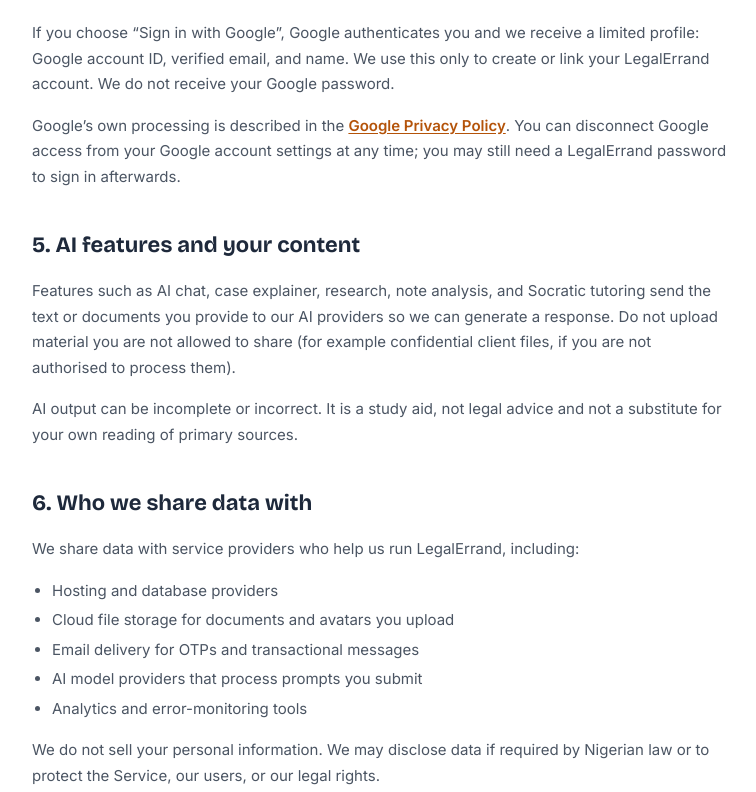
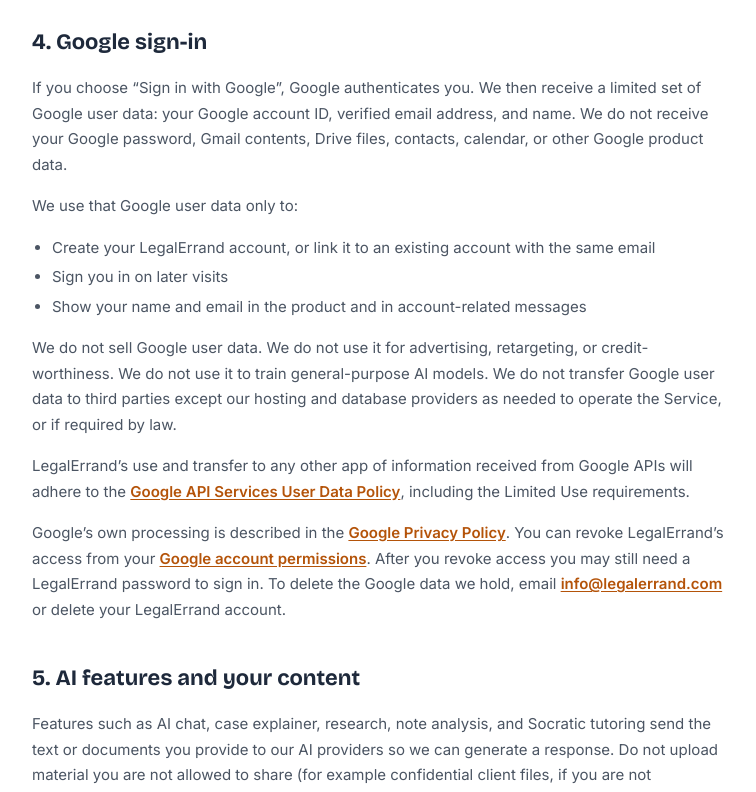
Before and after one commit to LegalErrand/legal-errand-web-app, a Next.js app: page /privacy in a window 1280 px wide. Shown: the part 2147-2939 px from the top of the page, without its empty margins (260-1016 px from the left). Built offline with nearby package versions, Linux system fonts and the light colour scheme; no server answers.

Commit message:
Fix production build and publish a Google-ready privacy policy.
The Google button lacked a client boundary, which failed every Vercel deploy and left /privacy as a 404.

```diff
--- a/next.config.ts
+++ b/next.config.ts
@@ -13,6 +13,12 @@
   silent: true,
   org: process.env.SENTRY_ORG,
   project: process.env.SENTRY_PROJECT,
+  sourcemaps: {
+    disable: !process.env.SENTRY_AUTH_TOKEN,
+  },
+  errorHandler: (err) => {
+    console.warn(err);
+  },
   webpack: {
     treeshake: {
       removeDebugLogging: true,
--- a/package.json
+++ b/package.json
@@ -2,10 +2,16 @@
   "name": "legalerrand-web-app",
   "version": "0.1.0",
   "private": true,
+  "allowScripts": {
+    "@parcel/watcher": true,
+    "@sentry/cli": true,
+    "sharp": true
+  },
   "scripts": {
     "dev": "next dev",
     "build": "next build",
     "start": "next start",
+    "validate": "npm run build",
     "prepare": "husky",
     "format": "prettier --write .",
     "format:check": "prettier --check ."
--- a/src/app/(auth)/login/page.tsx
+++ b/src/app/(auth)/login/page.tsx
@@ -13,7 +13,7 @@
   pickAccessTokenFromPayload,
   getValidAccessToken,
 } from '@/lib';
-import { GoogleAuthButton } from '@/components';
+import GoogleAuthButton from '@/components/GoogleAuthButton';
 import styles from './page.module.scss';
 
 export default function LoginPage() {
--- a/src/app/(auth)/signup/page.tsx
+++ b/src/app/(auth)/signup/page.tsx
@@ -12,7 +12,7 @@
   setSessionProfile,
   validateSignupFields,
 } from '@/lib';
-import { GoogleAuthButton } from '@/components';
+import GoogleAuthButton from '@/components/GoogleAuthButton';
 import styles from './page.module.scss';
 
 type AccountType = 'undergraduate' | 'law-school';
--- a/src/app/(legal)/privacy/page.tsx
+++ b/src/app/(legal)/privacy/page.tsx
@@ -1,6 +1,8 @@
 import type { Metadata } from 'next';
 import Link from 'next/link';
 import styles from '../legal.module.scss';
+
+export const dynamic = 'force-static';
 
 export const metadata: Metadata = {
   title: 'Privacy Policy',
@@ -75,9 +77,13 @@
       <section className={styles.section} id="collect">
         <h2>2. Information we collect</h2>
         <h3>Account and profile</h3>
-        <p>When you register or complete your profile we may collect:</p>
+        <p>When you register, sign in, or complete your profile we may collect:</p>
         <ul>
           <li>Name, email address, and password (stored as a one-way hash)</li>
+          <li>
+            If you use Google sign-in: your Google account ID, verified email address, and name, as
+            provided by Google
+          </li>
           <li>Account type (undergraduate or law school student)</li>
           <li>
             Optional profile details such as school, country, city, phone number, username, and
@@ -125,17 +131,54 @@
       <section className={styles.section} id="google">
         <h2>4. Google sign-in</h2>
         <p>
-          If you choose “Sign in with Google”, Google authenticates you and we receive a limited
-          profile: Google account ID, verified email, and name. We use this only to create or link
-          your LegalErrand account. We do not receive your Google password.
+          If you choose “Sign in with Google”, Google authenticates you. We then receive a limited
+          set of Google user data: your Google account ID, verified email address, and name. We do
+          not receive your Google password, Gmail contents, Drive files, contacts, calendar, or
+          other Google product data.
+        </p>
+        <p>We use that Google user data only to:</p>
+        <ul>
+          <li>
+            Create your LegalErrand account, or link it to an existing account with the same email
+          </li>
+          <li>Sign you in on later visits</li>
+          <li>Show your name and email in the product and in account-related messages</li>
+        </ul>
+        <p>
+          We do not sell Google user data. We do not use it for advertising, retargeting, or
+          credit-worthiness. We do not use it to train general-purpose AI models. We do not transfer
+          Google user data to third parties except our hosting and database providers as needed to
+          operate the Service, or if required by law.
+        </p>
+        <p>
+          LegalErrand’s use and transfer to any other app of information received from Google APIs
+          will adhere to the{' '}
+          <a
+            href="https://developers.google.com/terms/api-services-user-data-policy"
+            rel="noopener noreferrer"
+            target="_blank"
+          >
+            Google API Services User Data Policy
+          </a>
+          , including the Limited Use requirements.
         </p>
         <p>
           Google’s own processing is described in the{' '}
           <a href="https://policies.google.com/privacy" rel="noopener noreferrer" target="_blank">
             Google Privacy Policy
           </a>
-          . You can disconnect Google access from your Google account settings at any time; you may
-          still need a LegalErrand password to sign in afterwards.
+          . You can revoke LegalErrand’s access from your{' '}
+          <a
+            href="https://myaccount.google.com/permissions"
+            rel="noopener noreferrer"
+            target="_blank"
+          >
+            Google account permissions
+          </a>
+          . After you revoke access you may still need a LegalErrand password to sign in. To delete
+          the Google data we hold, email{' '}
+          <a href="mailto:info@legalerrand.com">info@legalerrand.com</a> or delete your LegalErrand
+          account.
         </p>
       </section>
 
@@ -164,8 +207,9 @@
           <li>Analytics and error-monitoring tools</li>
         </ul>
         <p>
-          We do not sell your personal information. We may disclose data if required by Nigerian law
-          or to protect the Service, our users, or our legal rights.
+          We do not sell your personal information, including information received from Google. We
+          may disclose data if required by Nigerian law or to protect the Service, our users, or our
+          legal rights.
         </p>
       </section>
 
--- a/src/app/(legal)/terms-of-use/page.tsx
+++ b/src/app/(legal)/terms-of-use/page.tsx
@@ -1,6 +1,8 @@
 import type { Metadata } from 'next';
 import Link from 'next/link';
 import styles from '../legal.module.scss';
+
+export const dynamic = 'force-static';
 
 export const metadata: Metadata = {
   title: 'Terms of Use',
--- a/src/components/GoogleAuthButton/index.tsx
+++ b/src/components/GoogleAuthButton/index.tsx
@@ -1,3 +1,5 @@
+'use client';
+
 import { useState } from 'react';
 import { useRouter } from 'next/navigation';
 import { getFetchErrorMessage, signInWithGoogle } from '@/lib';
--- a/src/components/index.ts
+++ b/src/components/index.ts
@@ -14,7 +14,6 @@
 export { default as PricingGrid } from './PricingGrid';
 export { default as SuccessModal } from './SuccessModal';
 export { default as WaitlistForm } from './WaitlistForm';
-export { default as GoogleAuthButton } from './GoogleAuthButton';
 export * from './icons';
 export * from './ui';
 export { default as Spinner } from './Spinner';
```
Also changed, not shown: src/app/robots.ts (added, +10 -0 lines), 1 other file (tests, documents, lock files or other folders).
